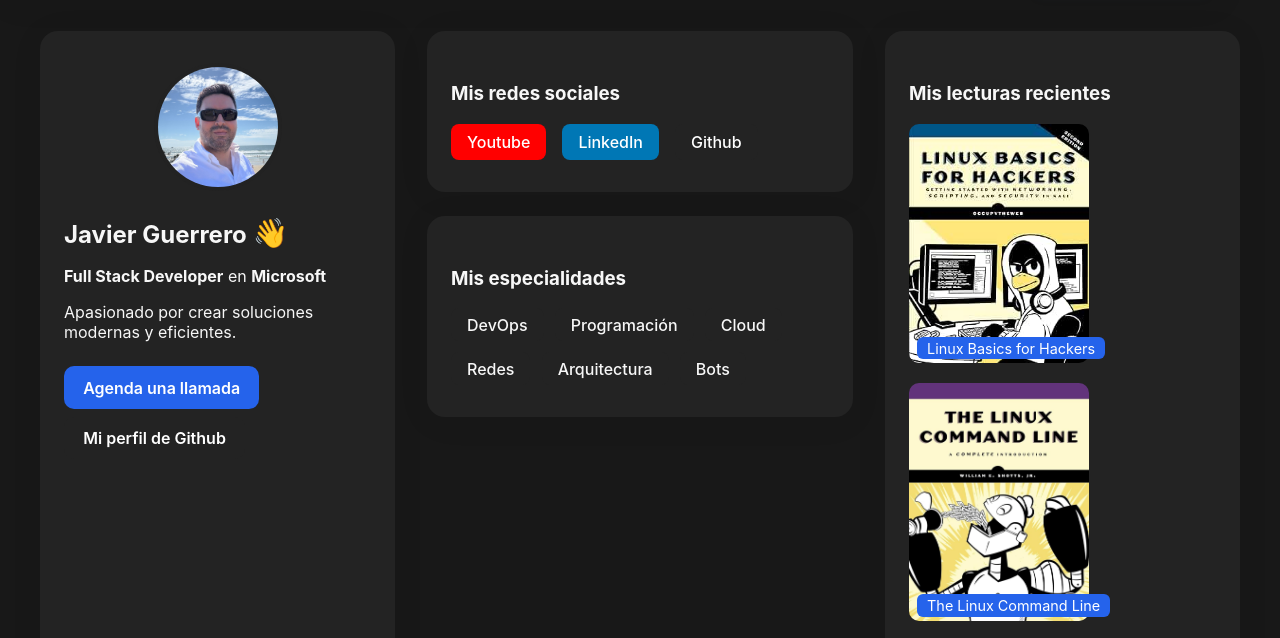
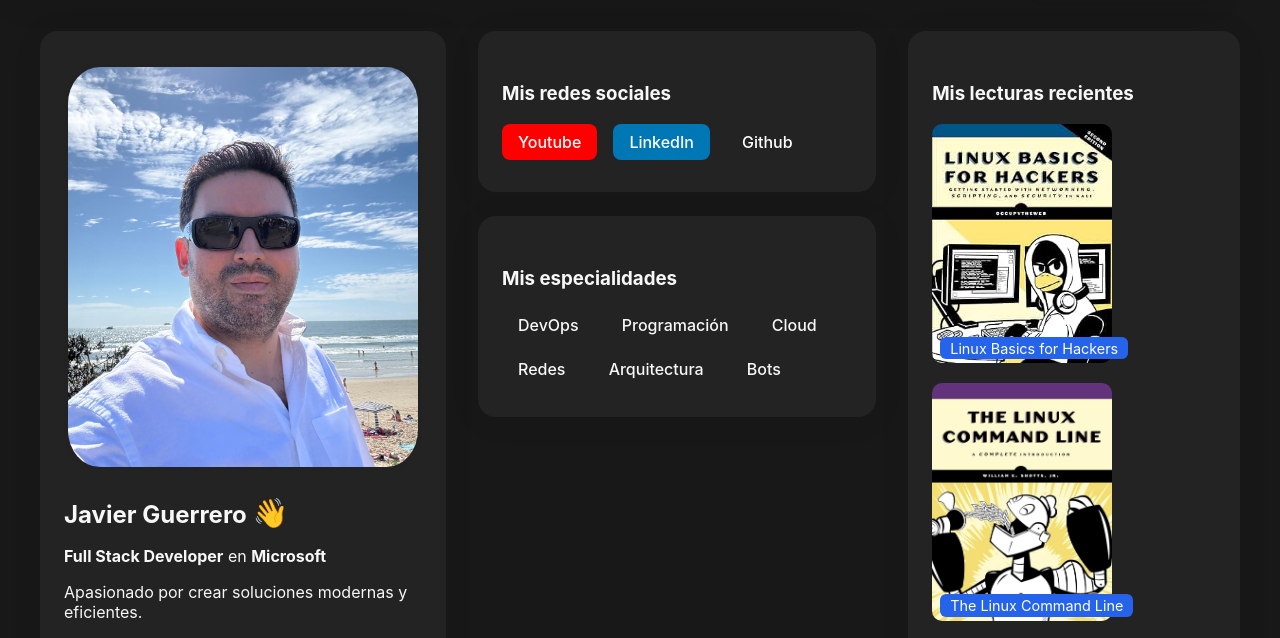
Before and after one commit to Javiko0420/Javiko0420.github.io, a plain HTML site: page docs/index.html in a window 1280 px wide. Shown: the part 83-721 px from the top of the page. Drawn offline with Linux system fonts and the light colour scheme.

Commit message:
Actualizacion foto de perfil

```diff
--- a/docs/styles/style.css
+++ b/docs/styles/style.css
@@ -186,9 +186,9 @@ body {
   gap: 1rem;
 }
 .profile-img {
-  width: 120px;
-  height: 120px;
-  border-radius: 50%;
+  width: 350px;
+  height: 400px;
+  border-radius: 10%;
   object-fit: cover;
   border: 4px solid var(--border);
 }
@@ -210,8 +210,15 @@ body {
   transition: background 0.2s;
 }
 .main-btn.secondary {
-  background: var(--cta-bg);
-  color: var(--cta-color);
+  display: inline-block;
+  margin: 0.5rem 0.2rem 0 0;
+  padding: 0.7em 1.2em;
+  border-radius: 10px;
+  background: var(--accent);
+  color: #fff;
+  text-decoration: none;
+  font-weight: 600;
+  transition: background 0.2s;
 }
 
 /* Redes sociales */
```
